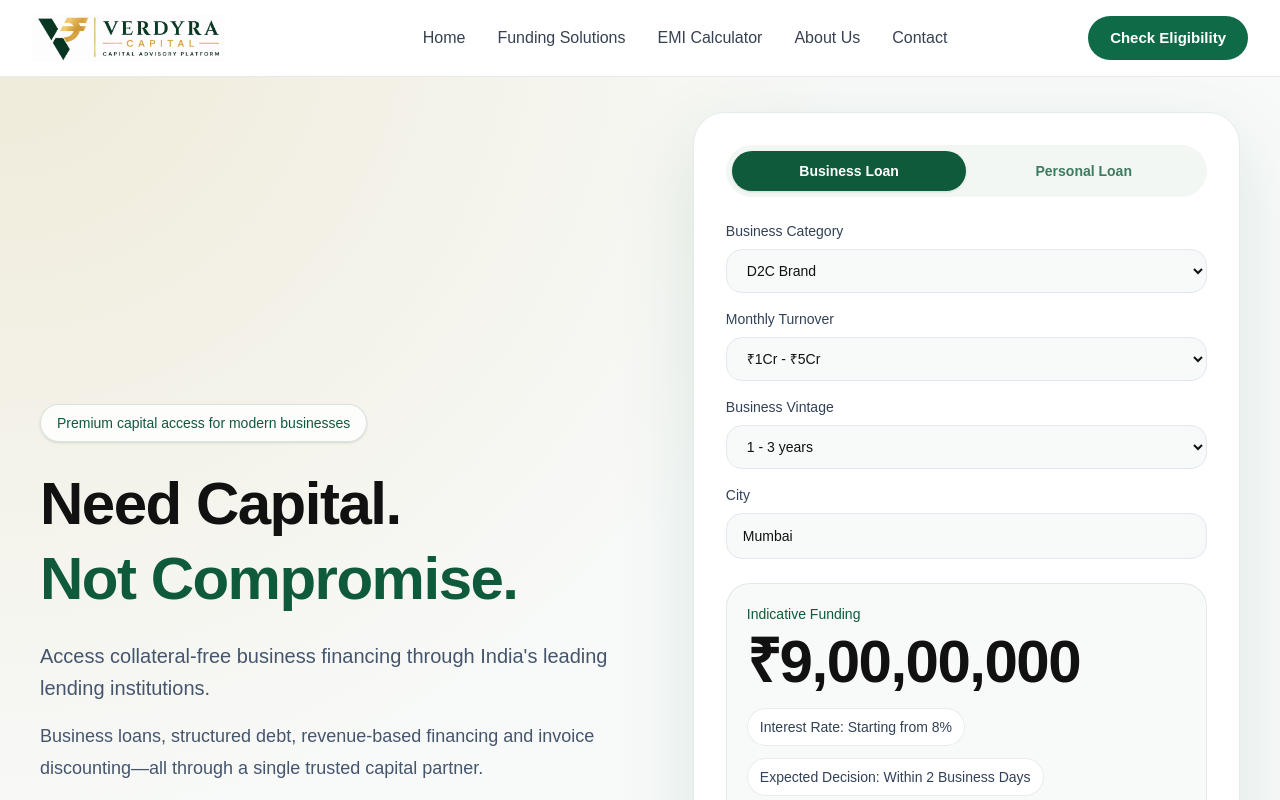
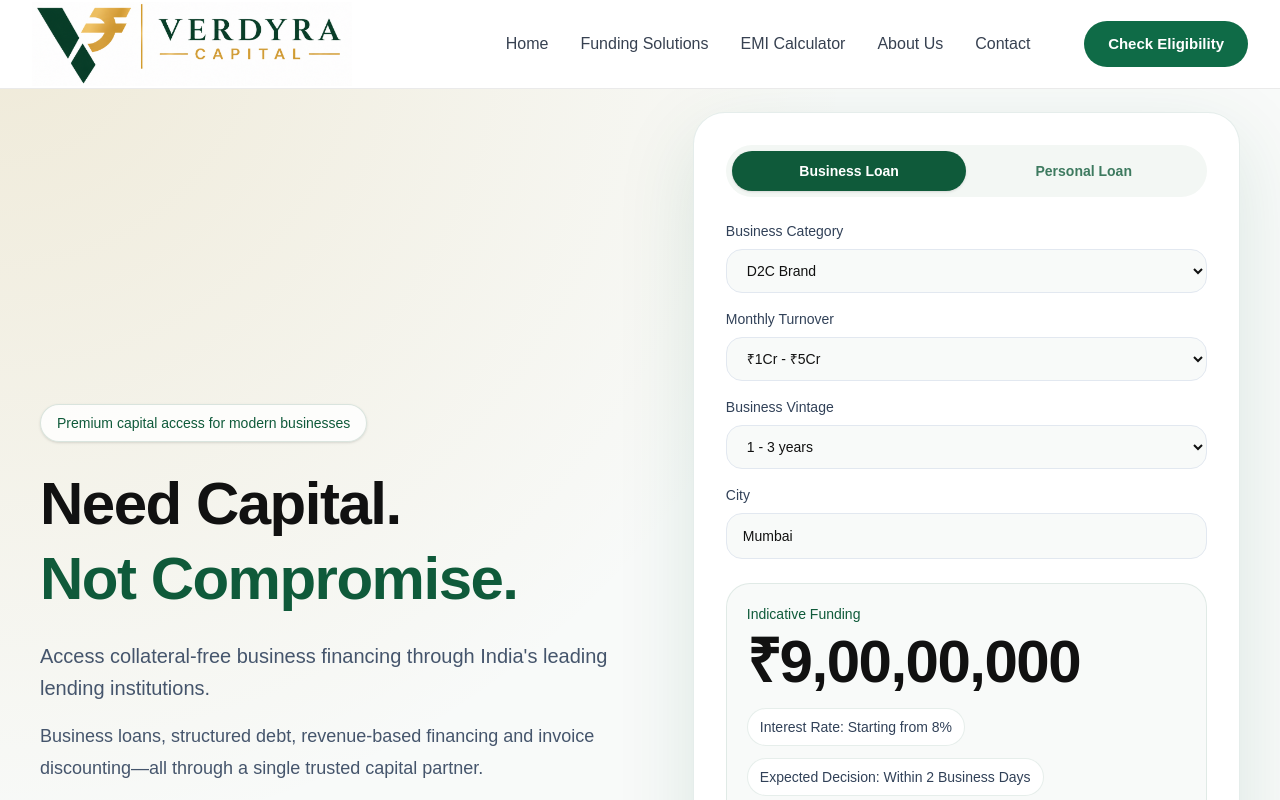
Before and after one commit to admin-verdyra/verdyra-capital, a Next.js app: page / in a window 1280 px wide. Shown: the top 800 px of the page. Built offline with nearby package versions, Linux system fonts and the light colour scheme.

Commit message:
Update legal pages, navbar and Verdyra logo

```diff
--- a/components/layout/Navbar.tsx
+++ b/components/layout/Navbar.tsx
@@ -1,48 +1,57 @@
-import Image from 'next/image';
-
 const navItems = [
-  { label: 'Home', href: '#home' },
-  { label: 'Funding Solutions', href: '#solutions' },
-  { label: 'EMI Calculator', href: '#calculator' },
-  { label: 'About Us', href: '#about' },
-  { label: 'Contact', href: '#contact' },
+  { label: "Home", href: "#home" },
+  { label: "Funding Solutions", href: "#solutions" },
+  { label: "EMI Calculator", href: "#calculator" },
+  { label: "About Us", href: "#about" },
+  { label: "Contact", href: "#contact" },
 ];
 
 export default function Navbar() {
   return (
     <nav className="fixed inset-x-0 top-0 z-50 border-b border-[#EAEAEA] bg-white">
-      <div className="mx-auto flex h-[76px] max-w-[1280px] items-center justify-between gap-4 px-4 sm:px-6 lg:px-8">
-        <a href="#home" className="flex w-[250px] flex-shrink-0 items-center">
-          <Image
+      <div className="mx-auto flex h-[88px] max-w-[1280px] items-center justify-between px-6 lg:px-8">
+
+        {/* Logo */}
+        <a
+          href="#home"
+          className="flex w-[420px] flex-shrink-0 items-center"
+        >
+          <img
             src="/images/logo/logo-horizontal.png"
             alt="Verdyra Capital"
-            width={240}
-            height={48}
-            priority
-            className="h-[48px] w-auto object-contain"
+            width={420}
+            height={90}
+            style={{
+              width: "320px",
+              height: "auto",
+              display: "block",
+            }}
           />
         </a>
 
-        <div className="hidden flex-1 flex-nowrap items-center justify-center gap-8 lg:flex">
+        {/* Navigation */}
+        <div className="hidden flex-1 items-center justify-center gap-8 lg:flex">
           {navItems.map((item) => (
             <a
               key={item.label}
               href={item.href}
-              className="whitespace-nowrap text-[16px] font-medium text-[#374151] transition hover:text-[#0F6B47]"
+              className="text-[16px] font-medium text-[#374151] transition hover:text-[#0F6B47]"
             >
               {item.label}
             </a>
           ))}
         </div>
 
-        <div className="flex flex-shrink-0 items-center justify-end">
+        {/* CTA */}
+        <div className="flex flex-shrink-0 items-center">
           <a
             href="#eligibility"
-            className="rounded-full bg-[#0F6B47] px-[22px] py-[11px] text-[15px] font-semibold text-white transition hover:bg-[#0A5638]"
+            className="rounded-full bg-[#0F6B47] px-6 py-3 text-[15px] font-semibold text-white transition hover:bg-[#0A5638]"
           >
             Check Eligibility
           </a>
         </div>
+
       </div>
     </nav>
   );
```
Also changed, not shown: public/images/logo/logo-horizontal.png.
